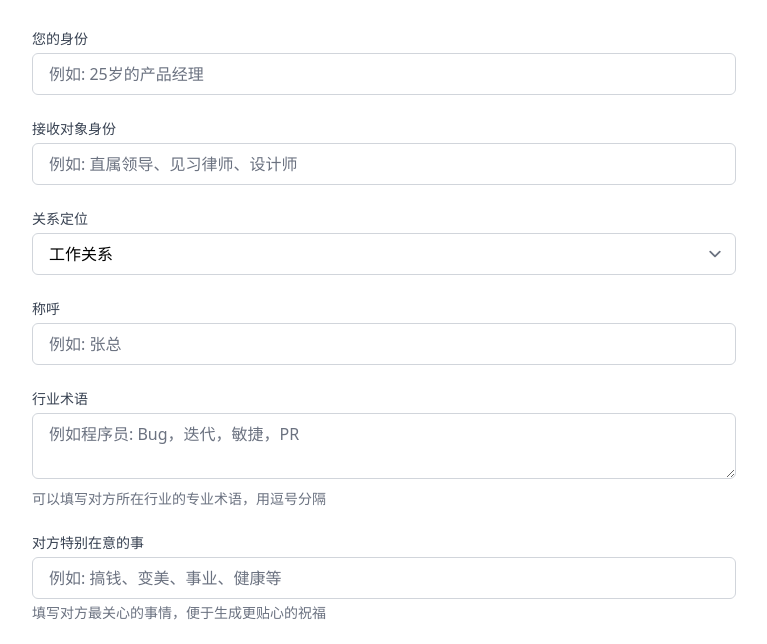
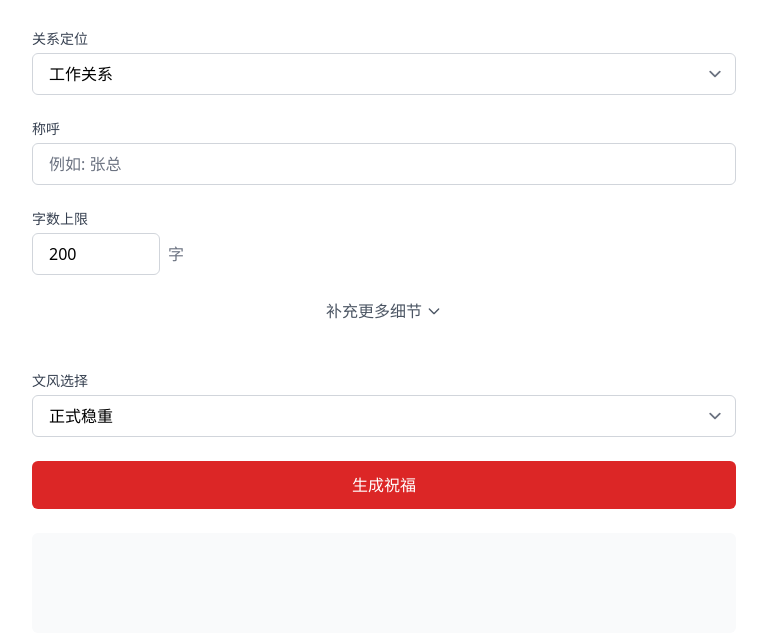
Before and after one commit to alexduming/newyearwish, a website: page public/index.html in a window 1280 px wide. Shown: the part 135-779 px from the top of the page, without its empty margins (256-1023 px from the left). Drawn offline with nearby package versions, Linux system fonts and the light colour scheme.

Commit message:
更新说明

```diff
--- a/public/index.html
+++ b/public/index.html
@@ -27,6 +27,26 @@
         .loading #result {
             opacity: 0.5;
         }
+
+        /* 添加折叠面板样式 */
+        .collapse-content {
+            max-height: 0;
+            overflow: hidden;
+            transition: max-height 0.3s ease-out;
+        }
+
+        .collapse-content.show {
+            max-height: 1000px; /* 足够大的高度以容纳内容 */
+        }
+
+        .collapse-trigger {
+            cursor: pointer;
+            user-select: none;
+        }
+
+        .collapse-trigger:hover {
+            color: #ef4444;
+        }
     </style>
 </head>
 <body class="bg-gray-50">
@@ -41,24 +61,8 @@
 
             <!-- 表单区域 -->
             <div class="space-y-6">
-                <!-- 身份输入 -->
-                <div>
-                    <label class="block text-sm font-medium text-gray-700 mb-1">您的身份</label>
-                    <input type="text"
-                           id="identity"
-                           placeholder="例如: 25岁的产品经理"
-                           class="w-full px-4 py-2 border border-gray-300 rounded-md focus:ring-red-500 focus:border-red-500">
-                </div>
-
-                <!-- 接收对象 -->
-                <div>
-                    <label class="block text-sm font-medium text-gray-700 mb-1">接收对象身份</label>
-                    <input type="text"
-                           id="receiver"
-                           placeholder="例如: 直属领导、见习律师、设计师"
-                           class="w-full px-4 py-2 border border-gray-300 rounded-md focus:ring-red-500 focus:border-red-500">
-                </div>
-
+                <!-- 核心选项 -->
+                <div class="space-y-6">
                     <!-- 关系定位 -->
                     <div>
                         <label class="block text-sm font-medium text-gray-700 mb-1">关系定位</label>
@@ -76,6 +80,52 @@
                         <input type="text"
                                id="title"
                                placeholder="例如: 张总"
+                               class="w-full px-4 py-2 border border-gray-300 rounded-md focus:ring-red-500 focus:border-red-500">
+                    </div>
+
+                    <!-- 字数上限 -->
+                    <div>
+                        <label class="block text-sm font-medium text-gray-700 mb-1">字数上限</label>
+                        <div class="flex items-center">
+                            <input type="number"
+                                   id="maxWords"
+                                   placeholder="最多字数"
+                                   min="50"
+                                   max="500"
+                                   value="200"
+                                   class="w-32 px-4 py-2 border border-gray-300 rounded-md focus:ring-red-500 focus:border-red-500">
+                            <span class="ml-2 text-gray-500">字</span>
+                        </div>
+                    </div>
+                </div>
+
+                <!-- 折叠面板触发器 -->
+                <div class="text-center">
+                    <div class="collapse-trigger inline-flex items-center space-x-1 text-gray-600 hover:text-red-500 transition-colors" onclick="toggleCollapse()">
+                        <span id="collapseText">补充更多细节</span>
+                        <svg id="collapseIcon" class="w-4 h-4 transform transition-transform" fill="none" stroke="currentColor" viewBox="0 0 24 24">
+                            <path stroke-linecap="round" stroke-linejoin="round" stroke-width="2" d="M19 9l-7 7-7-7"></path>
+                        </svg>
+                    </div>
+                </div>
+
+                <!-- 折叠内容 -->
+                <div id="collapseContent" class="collapse-content space-y-6">
+                    <!-- 身份输入 -->
+                    <div>
+                        <label class="block text-sm font-medium text-gray-700 mb-1">您的身份</label>
+                        <input type="text"
+                               id="identity"
+                               placeholder="例如: 25岁的产品经理"
+                               class="w-full px-4 py-2 border border-gray-300 rounded-md focus:ring-red-500 focus:border-red-500">
+                    </div>
+
+                    <!-- 接收对象身份 -->
+                    <div>
+                        <label class="block text-sm font-medium text-gray-700 mb-1">接收对象身份</label>
+                        <input type="text"
+                               id="receiver"
+                               placeholder="例如: 直属领导、见习律师、设计师"
                                class="w-full px-4 py-2 border border-gray-300 rounded-md focus:ring-red-500 focus:border-red-500">
                     </div>
 
@@ -106,20 +156,6 @@
                                  placeholder="例如: 上次一起吃火锅、一起完成的项目等"
                                  rows="3"
                                  class="w-full px-4 py-2 border border-gray-300 rounded-md focus:ring-red-500 focus:border-red-500"></textarea>
-                </div>
-
-                <!-- 字数上限 -->
-                <div>
-                    <label class="block text-sm font-medium text-gray-700 mb-1">字数上限</label>
-                    <div class="flex items-center">
-                        <input type="number"
-                               id="maxWords"
-                               placeholder="最多字数"
-                               min="50"
-                               max="500"
-                               value="200"
-                               class="w-32 px-4 py-2 border border-gray-300 rounded-md focus:ring-red-500 focus:border-red-500">
-                        <span class="ml-2 text-gray-500">字</span>
                     </div>
                 </div>
 
@@ -178,5 +214,16 @@
     </div>
 
     <script src="main.js"></script>
+    <script>
+    function toggleCollapse() {
+        const content = document.getElementById('collapseContent');
+        const icon = document.getElementById('collapseIcon');
+        const text = document.getElementById('collapseText');
+
+        content.classList.toggle('show');
+        icon.style.transform = content.classList.contains('show') ? 'rotate(180deg)' : '';
+        text.textContent = content.classList.contains('show') ? '收起详细选项' : '补充更多细节';
+    }
+    </script>
 </body>
 </html>
```
Lines whose indentation alone changed are shown as unchanged.
